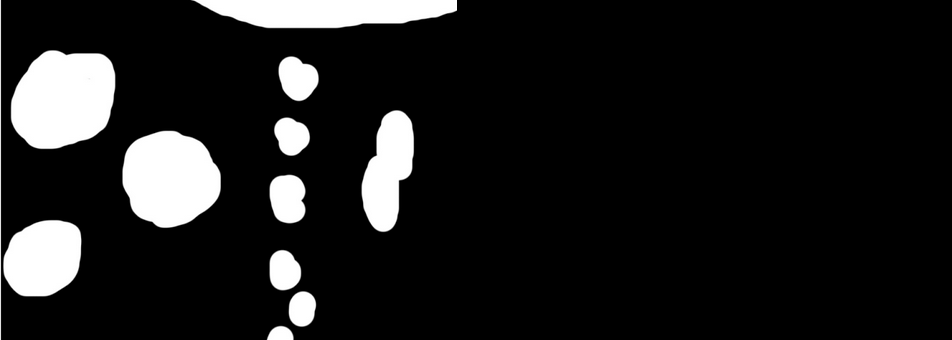
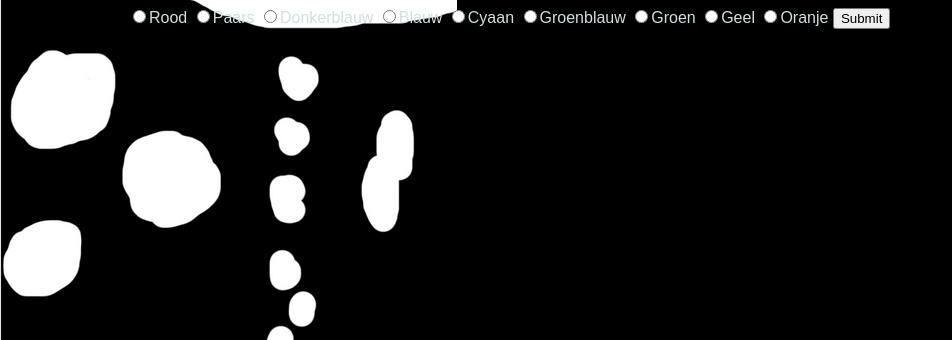
Before and after one commit to apollo-inspire/cle3_interactive_design_webapp, a PHP site: page /live/colorpicker in a window 1280 px wide. Shown: the part 162-502 px from the top of the page, without its empty margins (0-952 px from the left). Run offline with PHP 8.4, Linux system fonts and the light colour scheme.

Commit message:
Fixed workaround css colorpicker for now

```diff
--- a/live/colorpicker/index.php
+++ b/live/colorpicker/index.php
@@ -15,6 +15,20 @@
 <main>
 
     <div class="background"></div>
+
+
+    <form action="../../backend/database/insertdb.php" method="POST">
+        <input type="radio"  value="red" name="color">Rood
+        <input type="radio" value="purple" name="color">Paars
+        <input type="radio" value="navy" name="color">Donkerblauw
+        <input type="radio" value="blue" name="color">Blauw
+        <input type="radio" value="cyan" name="color">Cyaan
+        <input type="radio" value="teal" name="color">Groenblauw
+        <input type="radio" value="green" name="color">Groen
+        <input type="radio" value="yellow" name="color">Geel
+        <input type="radio" value="orange" name="color">Oranje
+        <input type="submit" name="colorsubmit">
+    </form>
 
 
     <div class="colorpicker">
```
